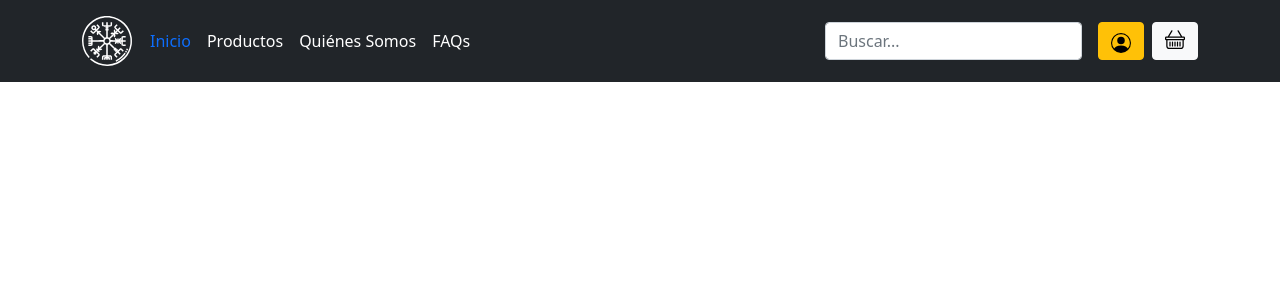
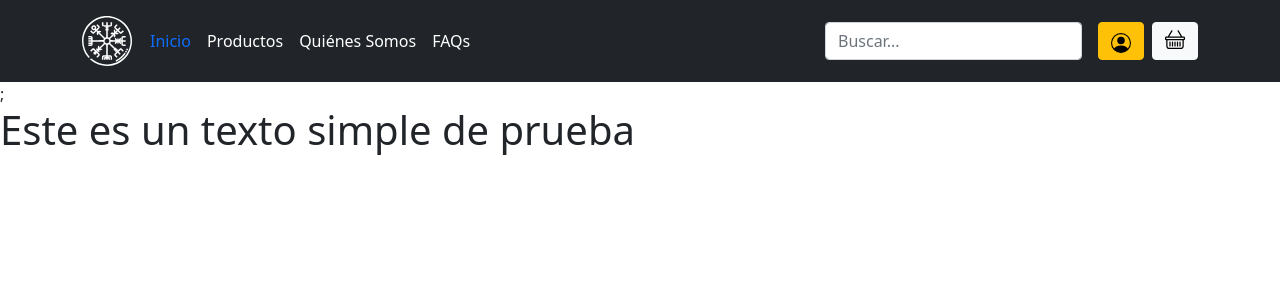
Before and after one commit to niccgf/RagnarokStore, a React (Create React App) app: page / in a window 1280 px wide. Shown: the top 300 px of the page. Built offline with nearby package versions, Linux system fonts and the light colour scheme.

Commit message:
Desafío: Crea tu landing

```diff
--- a/package.json
+++ b/package.json
@@ -3,15 +3,19 @@
   "version": "0.1.0",
   "private": true,
   "dependencies": {
+    "@popperjs/core": "^2.11.2",
     "@testing-library/jest-dom": "^5.16.1",
     "@testing-library/react": "^12.1.2",
     "@testing-library/user-event": "^13.5.0",
     "bootstrap": "^5.1.3",
     "bootstrap-icons": "^1.7.2",
+    "jquery": "^3.6.0",
+    "popper.js": "^1.16.1",
     "react": "^17.0.2",
     "react-bootstrap": "^2.1.1",
     "react-dom": "^17.0.2",
-    "react-scripts": "5.0.0",
+    "react-popper": "^2.2.5",
+    "react-scripts": "^5.0.0",
     "web-vitals": "^2.1.3"
   },
   "scripts": {
--- a/public/index.html
+++ b/public/index.html
@@ -40,4 +40,6 @@
       To create a production bundle, use `npm run build` or `yarn build`.
     -->
   </body>
+  <!-- <script type="text/javascript" src="js/jquery-1.8.0.js"></script>
+  <script type="text/javascript" src="js/bootstrap.min.js"></script> -->
 </html>
--- a/src/App.js
+++ b/src/App.js
@@ -1,9 +1,13 @@
 import NavBar from './components/NavBar.js';
 import 'bootstrap/dist/css/bootstrap.min.css';
+import ItemListContainer from './components/ItemListContainer'
 
 function App() {
   return (
-    <NavBar />
+    <main>
+      <NavBar/>;
+      <ItemListContainer/>
+    </main>
   );
 }
 
--- /dev/null
+++ b/src/components/CartWidget.js
@@ -0,0 +1,27 @@
+let atributosIconoCarrito = {
+    xmlns:"http://www.w3.org/2000/svg",
+    width:"20",
+    height:"20",
+    fill:"currentColor",
+    className:"bi bi-basket",
+    viewBox:"0 0 16 16"
+}
+
+let pathIconoCarrito = {
+    d: "M5.757 1.071a.5.5 0 0 1 .172.686L3.383 6h9.234L10.07 1.757a.5.5 0 1 1 .858-.514L13.783 6H15a1 1 0 0 1 1 1v1a1 1 0 0 1-1 1v4.5a2.5 2.5 0 0 1-2.5 2.5h-9A2.5 2.5 0 0 1 1 13.5V9a1 1 0 0 1-1-1V7a1 1 0 0 1 1-1h1.217L5.07 1.243a.5.5 0 0 1 .686-.172zM2 9v4.5A1.5 1.5 0 0 0 3.5 15h9a1.5 1.5 0 0 0 1.5-1.5V9H2zM1 7v1h14V7H1zm3 3a.5.5 0 0 1 .5.5v3a.5.5 0 0 1-1 0v-3A.5.5 0 0 1 4 10zm2 0a.5.5 0 0 1 .5.5v3a.5.5 0 0 1-1 0v-3A.5.5 0 0 1 6 10zm2 0a.5.5 0 0 1 .5.5v3a.5.5 0 0 1-1 0v-3A.5.5 0 0 1 8 10zm2 0a.5.5 0 0 1 .5.5v3a.5.5 0 0 1-1 0v-3a.5.5 0 0 1 .5-.5zm2 0a.5.5 0 0 1 .5.5v3a.5.5 0 0 1-1 0v-3a.5.5 0 0 1 .5-.5z"
+}
+
+// Declaro la función IconoCarrito unicamente para el ícono
+
+function CartWidget() {
+    return(
+        <button type="button" className="btn btn-light">
+            <svg {...atributosIconoCarrito}>
+                <path {...pathIconoCarrito}>
+                </path>
+            </svg>
+        </button>
+    )
+}
+
+export default CartWidget ;
--- /dev/null
+++ b/src/components/ItemListContainer.js
@@ -0,0 +1,7 @@
+function ItemListContainer() {
+    return(
+        <h1>Este es un texto simple de prueba</h1>
+    )
+}
+
+export default ItemListContainer;
--- a/src/components/NavBar.js
+++ b/src/components/NavBar.js
@@ -1,20 +1,21 @@
 import icono from './icono.svg'
 import iconPerson from './person-circle.svg'
+import CartWidget from '../components/CartWidget'
 
-// En estos dos let, defino los atributos de mi ícono de carrito de compras
+// // En estos dos let, defino los atributos de mi ícono de carrito de compras
 
-let atributosIconoCarrito = {
-    xmlns:"http://www.w3.org/2000/svg",
-    width:"20",
-    height:"20",
-    fill:"currentColor",
-    className:"bi bi-basket",
-    viewBox:"0 0 16 16"
-}
+// let atributosIconoCarrito = {
+//     xmlns:"http://www.w3.org/2000/svg",
+//     width:"20",
+//     height:"20",
+//     fill:"currentColor",
+//     className:"bi bi-basket",
+//     viewBox:"0 0 16 16"
+// }
 
-let pathIconoCarrito = {
-    d: "M5.757 1.071a.5.5 0 0 1 .172.686L3.383 6h9.234L10.07 1.757a.5.5 0 1 1 .858-.514L13.783 6H15a1 1 0 0 1 1 1v1a1 1 0 0 1-1 1v4.5a2.5 2.5 0 0 1-2.5 2.5h-9A2.5 2.5 0 0 1 1 13.5V9a1 1 0 0 1-1-1V7a1 1 0 0 1 1-1h1.217L5.07 1.243a.5.5 0 0 1 .686-.172zM2 9v4.5A1.5 1.5 0 0 0 3.5 15h9a1.5 1.5 0 0 0 1.5-1.5V9H2zM1 7v1h14V7H1zm3 3a.5.5 0 0 1 .5.5v3a.5.5 0 0 1-1 0v-3A.5.5 0 0 1 4 10zm2 0a.5.5 0 0 1 .5.5v3a.5.5 0 0 1-1 0v-3A.5.5 0 0 1 6 10zm2 0a.5.5 0 0 1 .5.5v3a.5.5 0 0 1-1 0v-3A.5.5 0 0 1 8 10zm2 0a.5.5 0 0 1 .5.5v3a.5.5 0 0 1-1 0v-3a.5.5 0 0 1 .5-.5zm2 0a.5.5 0 0 1 .5.5v3a.5.5 0 0 1-1 0v-3a.5.5 0 0 1 .5-.5z"
-}
+// let pathIconoCarrito = {
+//     d: "M5.757 1.071a.5.5 0 0 1 .172.686L3.383 6h9.234L10.07 1.757a.5.5 0 1 1 .858-.514L13.783 6H15a1 1 0 0 1 1 1v1a1 1 0 0 1-1 1v4.5a2.5 2.5 0 0 1-2.5 2.5h-9A2.5 2.5 0 0 1 1 13.5V9a1 1 0 0 1-1-1V7a1 1 0 0 1 1-1h1.217L5.07 1.243a.5.5 0 0 1 .686-.172zM2 9v4.5A1.5 1.5 0 0 0 3.5 15h9a1.5 1.5 0 0 0 1.5-1.5V9H2zM1 7v1h14V7H1zm3 3a.5.5 0 0 1 .5.5v3a.5.5 0 0 1-1 0v-3A.5.5 0 0 1 4 10zm2 0a.5.5 0 0 1 .5.5v3a.5.5 0 0 1-1 0v-3A.5.5 0 0 1 6 10zm2 0a.5.5 0 0 1 .5.5v3a.5.5 0 0 1-1 0v-3A.5.5 0 0 1 8 10zm2 0a.5.5 0 0 1 .5.5v3a.5.5 0 0 1-1 0v-3a.5.5 0 0 1 .5-.5zm2 0a.5.5 0 0 1 .5.5v3a.5.5 0 0 1-1 0v-3a.5.5 0 0 1 .5-.5z"
+// }
 
  let styleIcono = {
    width:"50px",
@@ -26,16 +27,16 @@ let styleIconPerson = {
    height:"20px"
  }
 
-// Declaro la función IconoCarrito unicamente para el ícono
+// // Declaro la función IconoCarrito unicamente para el ícono
 
-function IconoCarrito() {
-    return(
-        <svg {...atributosIconoCarrito}>
-            <path {...pathIconoCarrito}>
-            </path>
-        </svg>
-    )
-}
+// function IconoCarrito() {
+//     return(
+//         <svg {...atributosIconoCarrito}>
+//             <path {...pathIconoCarrito}>
+//             </path>
+//         </svg>
+//     )
+// }
 
 // Importo un navbar de bootstrap
 
@@ -60,7 +61,7 @@ function NavBar() {
             <div className="text-end">
               <button type="button" className="btn btn-warning me-2"><img src={iconPerson} alt="iconPerson" style={styleIconPerson}/></button>
               {/* Acá abajo llamo a la función IconoCarrito para que se haga el display del ícono de carrito adentro del botón */}
-              <button type="button" className="btn btn-light">{IconoCarrito()}</button>
+              <CartWidget />
             </div>
           </div>
         </div>
--- a/src/index.js
+++ b/src/index.js
@@ -5,6 +5,9 @@ import './headers.css';
 import './components/icono.svg';
 import App from './App';
 import reportWebVitals from './reportWebVitals';
+import 'bootstrap';
+import 'bootstrap/dist/css/bootstrap.css';
+import 'bootstrap/dist/js/bootstrap.js';
 
 ReactDOM.render(
   <React.StrictMode>
```
Also changed, not shown: 1 other file (tests, documents, lock files or other folders). Lines whose indentation alone changed are shown as unchanged.
